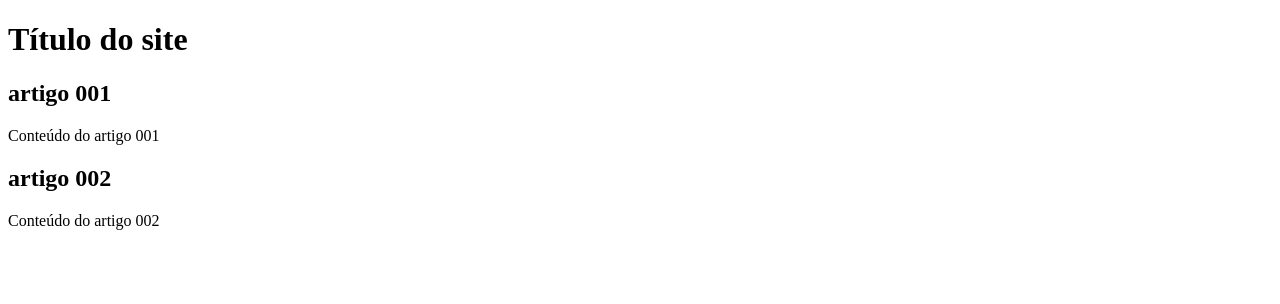
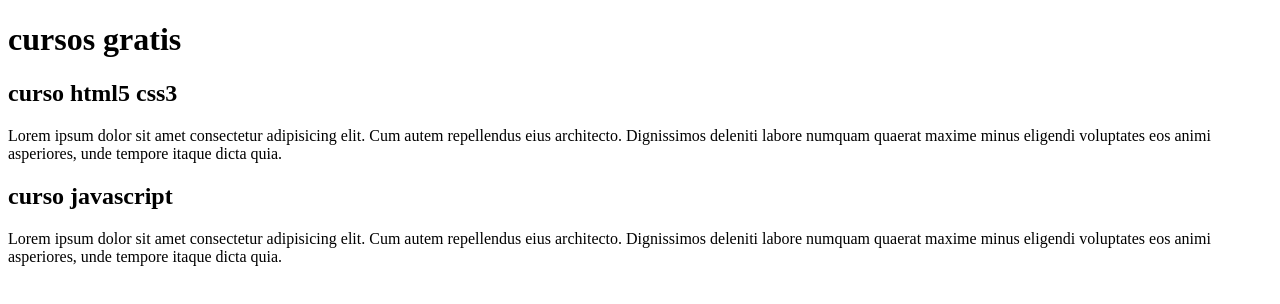
Before and after one commit to Daniel-Pereira-TI-dpr/projeto-site, a plain HTML site: page index.html in a window 1280 px wide. Drawn offline with Linux system fonts and the light colour scheme.

Commit message:
começei a escrever o conteúdo

```diff
--- a/index.html
+++ b/index.html
@@ -8,15 +8,17 @@
 <body>
     <main>
         <header>
-            <h1>Título do site</h1>
+            <h1>cursos gratis</h1>
         </header>
         <article>
-            <h2>artigo 001</h2>
-            <p>Conteúdo do artigo 001</p>
+            <h2>curso html5 css3</h2>
+            <p>Lorem ipsum dolor sit amet consectetur adipisicing elit. Cum autem repellendus eius architecto. Dignissimos deleniti labore numquam quaerat maxime minus eligendi voluptates eos animi asperiores, unde tempore itaque dicta quia.
+            </p>
         </article>
         <article>
-            <h2>artigo 002</h2>
-            <p>Conteúdo do artigo 002</p>
+            <h2>curso javascript</h2>
+            <p>Lorem ipsum dolor sit amet consectetur adipisicing elit. Cum autem repellendus eius architecto. Dignissimos deleniti labore numquam quaerat maxime minus eligendi voluptates eos animi asperiores, unde tempore itaque dicta quia.
+            </p>
         </article>
     </main>
 </body>
```
